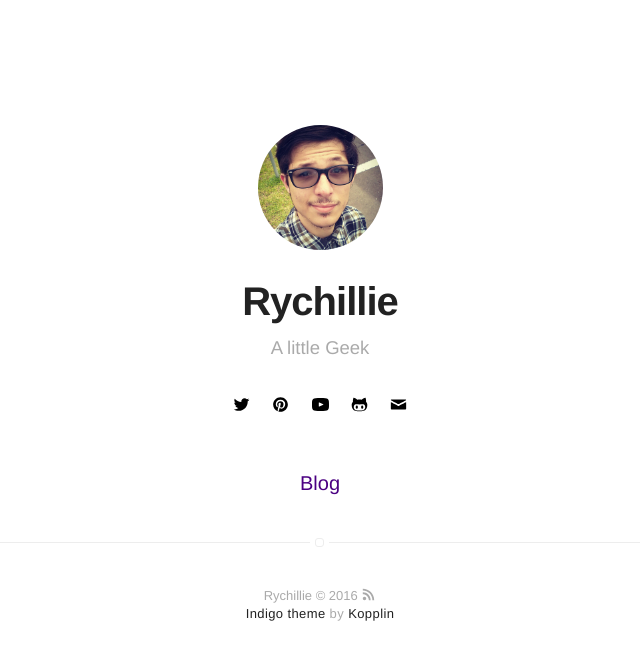
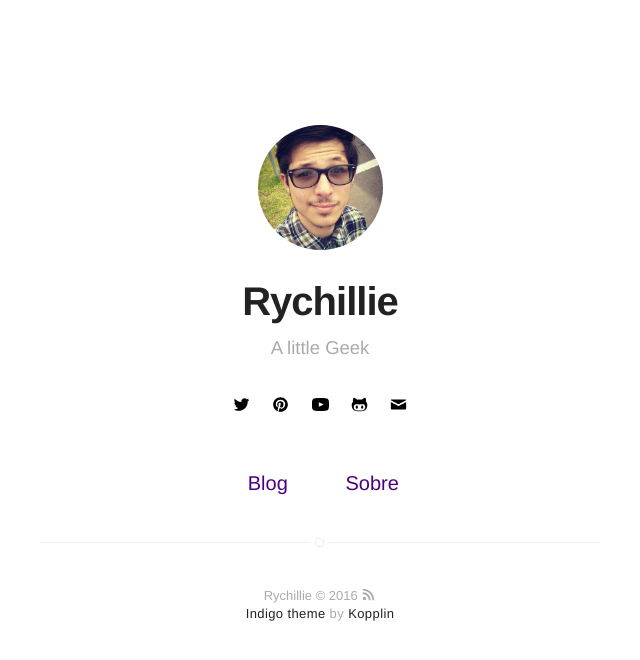
Before and after one commit to Rychillie/rychillieOLD, a Jekyll site: the page built from index.html, in a window 1280 px wide. Shown: the top 660 px of the page, without its empty margins (320-960 px from the left). Built offline with Jekyll 4.4.1, drawn with Linux system fonts in a browser that asks for light colours.

Commit message:
Update _config.yml

```diff
--- a/_config.yml
+++ b/_config.yml
@@ -56,7 +56,7 @@ authors:
 # do you want a larger site? change the option below
 # options: [normal, large] | default: normal
 # normal = 560px / large = 810px
-width: large
+width: normal
 
 # if you don't need pagination, comment the *paginate* configs below
 # paginate: 5
@@ -66,7 +66,7 @@ width: large
 projects: false
 
 # if you don't need "about" or "blog", comment them out below
-about: false
+about: true
 blog: true
 
 # do you want to show the "read time" of the posts?
```
